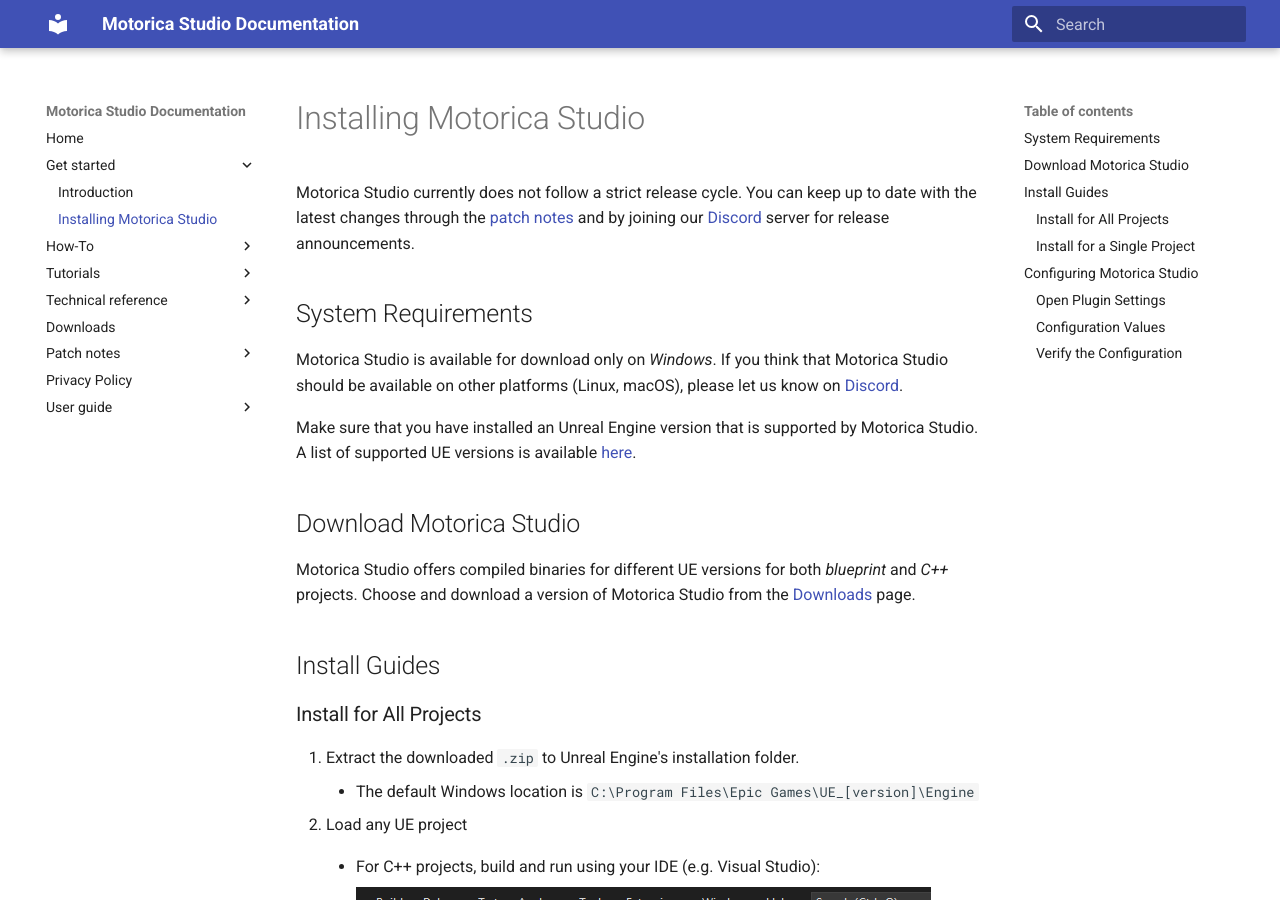
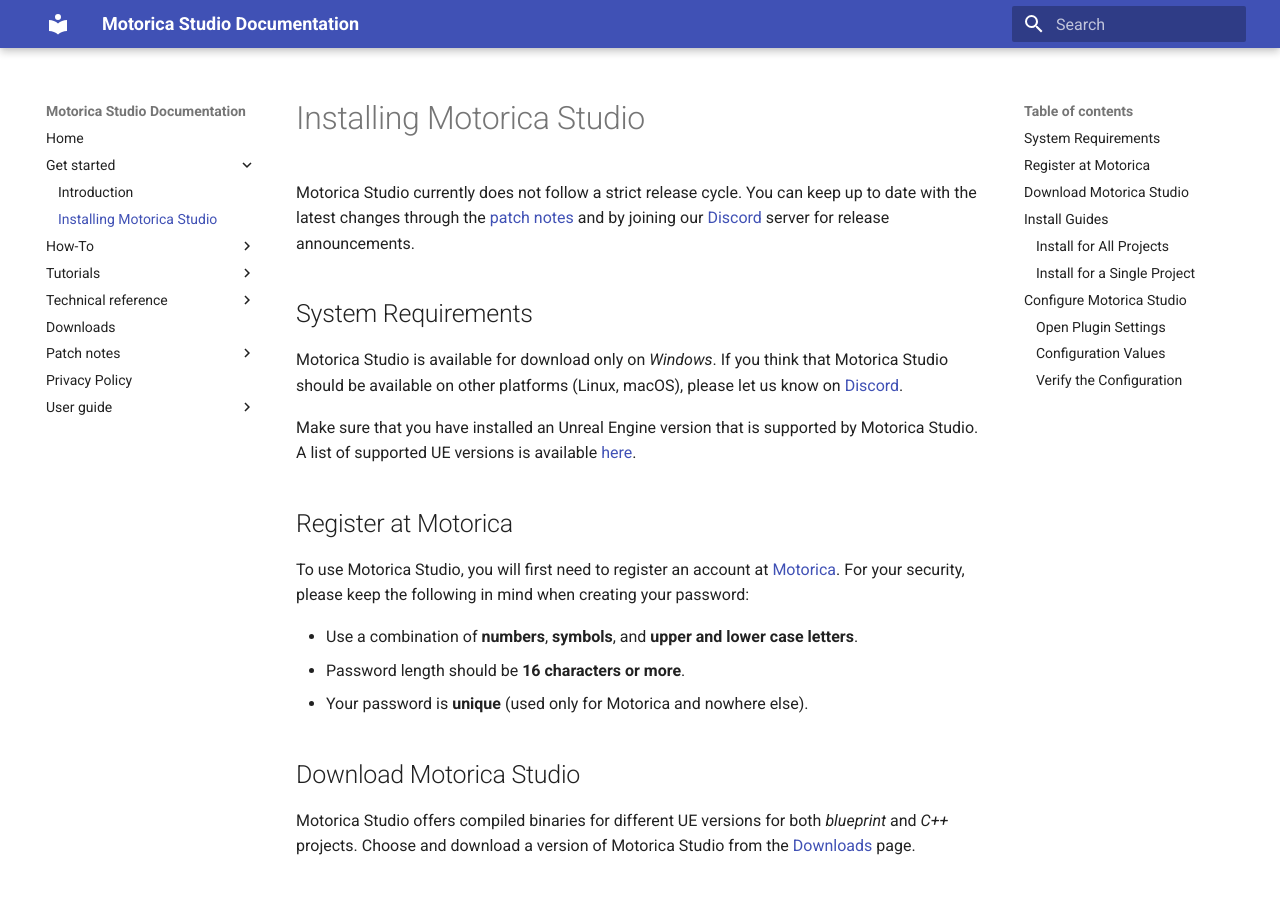
Before and after one commit to MotoricaAI/MoStudioDocs, an MkDocs documentation site: the page built from docs/get-started/installing.md, in a window 1280 px wide and 900 px high. Built offline with MkDocs 1.6.1 and Material for MkDocs 9.7.7, drawn with Linux system fonts in a browser that asks for light colours; some of the changed text lies outside the part shown.

Commit message:
Update docs

```diff
--- a/docs/get-started/installing.md
+++ b/docs/get-started/installing.md
@@ -8,6 +8,13 @@
 
 Make sure that you have installed an Unreal Engine version that is supported by Motorica Studio. A list of supported UE versions is available [here](/downloads).
 
+## Register at Motorica
+
+To use Motorica Studio, you will first need to register an account at [Motorica](https://www.motorica.ai/). For your security, please keep the following in mind when creating your password:
+
+- Use a combination of **numbers**, **symbols**, and **upper and lower case letters**.
+- Password length should be **16 characters or more**.
+- Your password is **unique** (used only for Motorica and nowhere else).
 
 ## Download Motorica Studio
 
@@ -47,9 +54,9 @@
 
 3. Enable the plugin via `Edit > Plugins > Installed | Animation > Motorica Studio`
 4. Restart the UE editor
-5. [Configure Motorica Studio](./#configuring-motorica-studio)
+5. [Configure Motorica Studio](./#configure-motorica-studio)
 
-## Configuring Motorica Studio
+## Configure Motorica Studio
 
 At this stage, you should have enabled Motorica Studio in your project. You will know this was successful if you have the following button in the level editor toolbar:
 
```
Also changed, not shown: docs/get-started/index.md (+10 -1 lines), docs/images/motorica-studio-editor-example-1.png (added).
